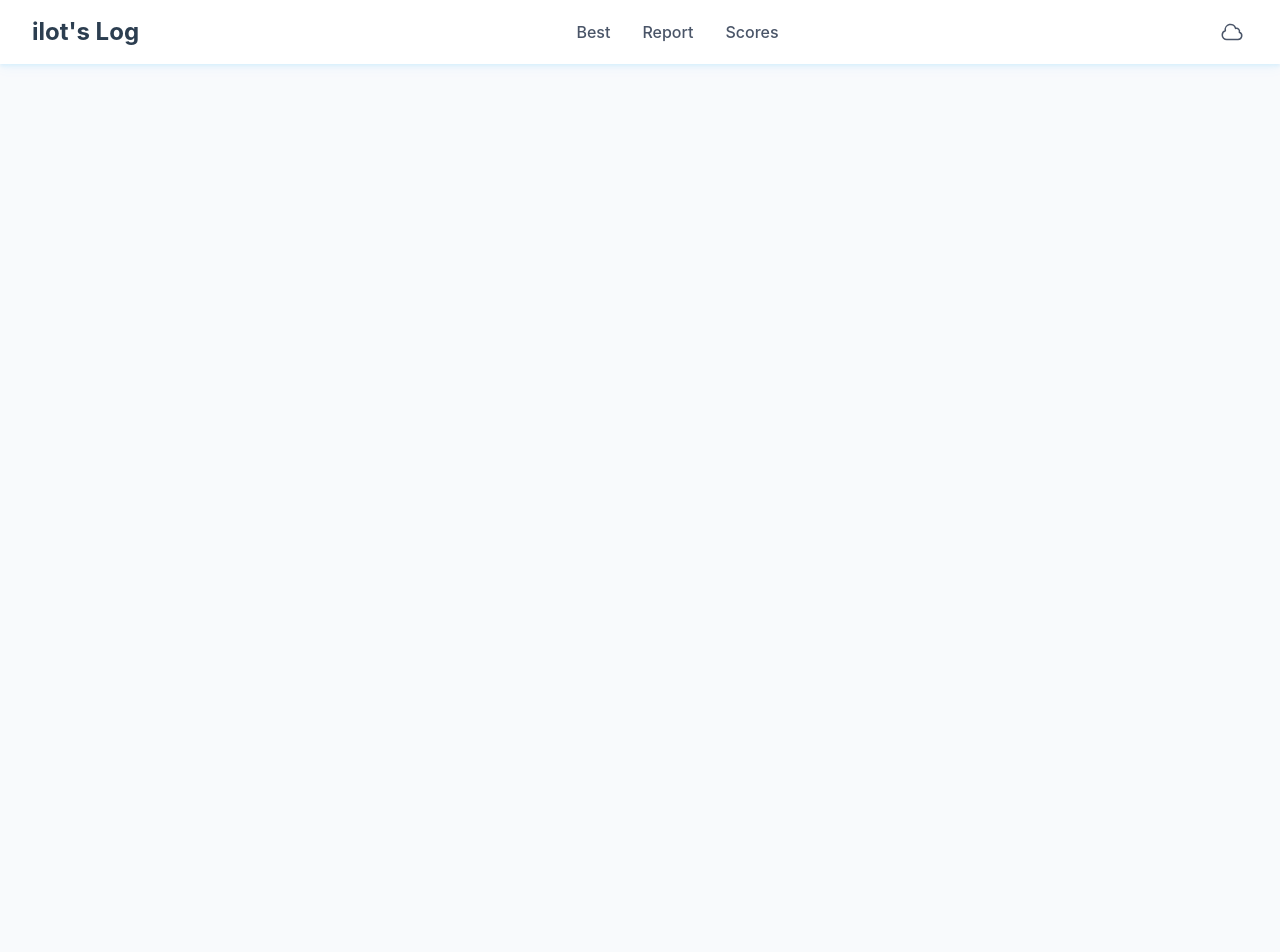
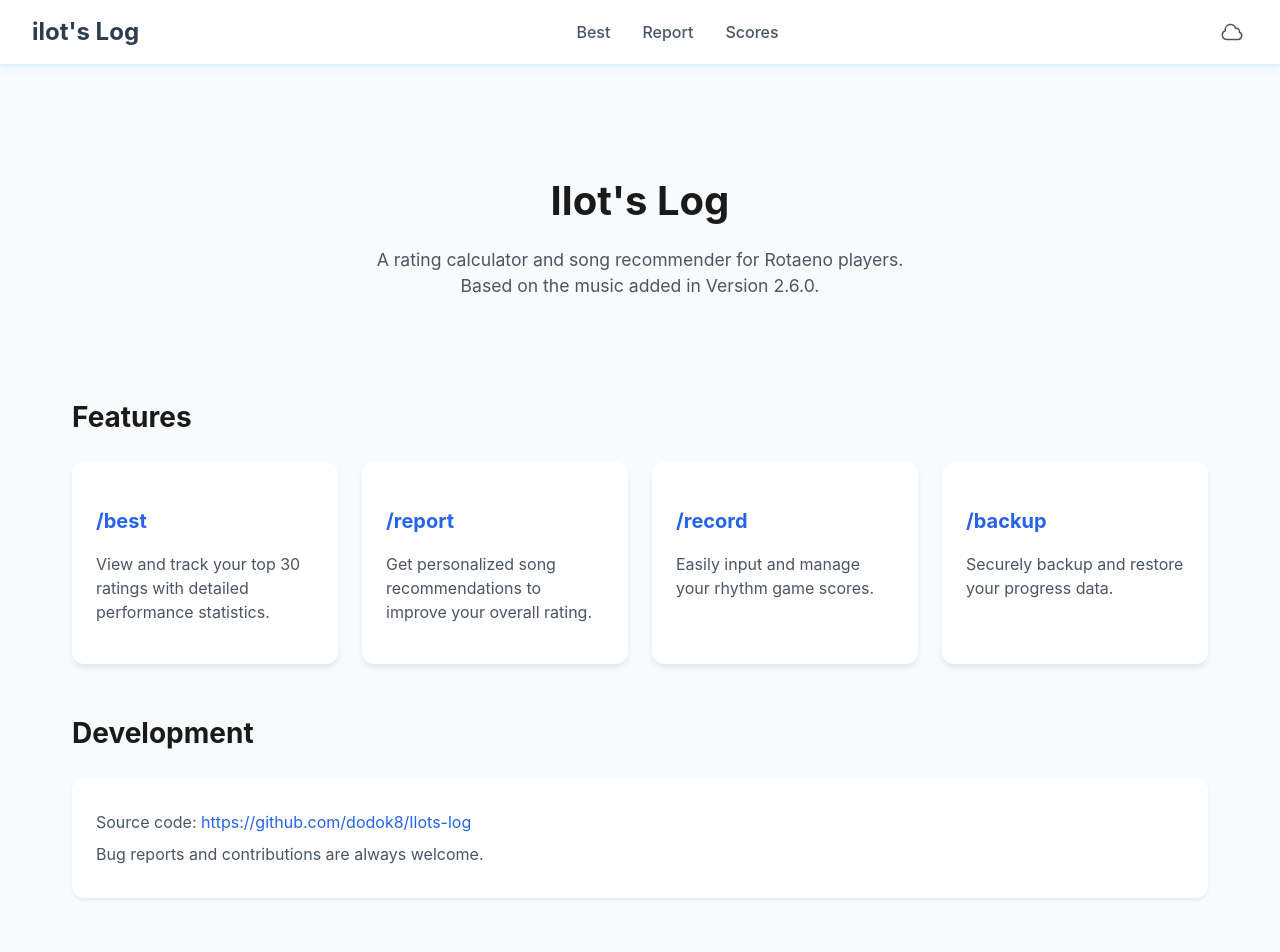
Before and after one commit to dodok8/Ilots-log, a SvelteKit app: page / in a window 1280 px wide. Shown: the top 952 px of the page. Before the commit the page ends 800 px from the top, so only its background shows below. Built offline with nearby package versions, Linux system fonts and the light colour scheme.

Commit message:
📝 add: main doc

```diff
--- a/src/routes/+page.svelte
+++ b/src/routes/+page.svelte
@@ -1,10 +1,155 @@
 <script lang="ts">
-	import { scores } from '$lib/states/score.svelte';
-	import { getPotentialCharts } from '$lib/utils/best';
-	import { calculateRequiredScore } from '$lib/utils/rating';
-
-	let potentialCharts = $derived(getPotentialCharts(scores.scores, scores.targetRating));
+    import { scores } from "$lib/states/score.svelte";
 </script>
 
 <div class="home-container">
+    <section class="hero">
+        <h1>Ilot's Log</h1>
+        <p class="subtitle">A rating calculator and song recommender for Rotaeno players.<br> Based on the music added in Version {scores.scores.at(-1)?.releaseVersion}.</p>
+    </section>
+
+    <section class="features">
+        <h2>Features</h2>
+        <div class="feature-grid">
+            <a href="/best" class="feature-card">
+                <h3>/best</h3>
+                <p>View and track your top 30 ratings with detailed performance statistics.</p>
+            </a>
+            <a href="/report" class="feature-card">
+                <h3>/report</h3>
+                <p>Get personalized song recommendations to improve your overall rating.</p>
+            </a>
+            <a href="/scores" class="feature-card">
+                <h3>/record</h3>
+                <p>Easily input and manage your rhythm game scores.</p>
+            </a>
+            <a href="/backup" class="feature-card">
+                <h3>/backup</h3>
+                <p>Securely backup and restore your progress data.</p>
+            </a>
+        </div>
+    </section>
+
+    <section class="development">
+        <h2>Development</h2>
+        <div class="info-card">
+            <p>Source code: <a href="https://github.com/dodok8/Ilots-log">https://github.com/dodok8/Ilots-log</a></p>
+            <p>Bug reports and contributions are always welcome.</p>
+        </div>
+    </section>
+
+    <section class="credits">
+        <h2>Credits</h2>
+        <div class="info-card">
+            <p>Song data source: <a href="https://wiki.rotaeno.cn">Rotaeno Chinese Wiki</a></p>
+            <p>Special thanks to GalvinGao's excellent <a href="https://rotaeno.imgg.dev/">RotaenoKit</a>. This site was developed with inspiration from GalvinGao's website's features.</p>
+        </div>
+    </section>
 </div>
+
+<style>
+    .home-container {
+        max-width: 1200px;
+        margin: 0 auto;
+        padding: 2rem;
+    }
+
+    section {
+        margin-bottom: 3rem;
+    }
+
+    .hero {
+        text-align: center;
+        padding: 3rem 0;
+    }
+
+    .hero h1 {
+        font-size: 2.5rem;
+        color: #1a1a1a;
+        margin-bottom: 1rem;
+    }
+
+    .subtitle {
+        font-size: 1.1rem;
+        color: #4b5563;
+        max-width: 600px;
+        margin: 0 auto;
+    }
+
+    h2 {
+        font-size: 1.75rem;
+        color: #1a1a1a;
+        margin-bottom: 1.5rem;
+    }
+
+    .feature-grid {
+        display: grid;
+        grid-template-columns: repeat(auto-fit, minmax(250px, 1fr));
+        gap: 1.5rem;
+    }
+
+    .feature-card {
+        background: white;
+        padding: 1.5rem;
+        border-radius: 0.75rem;
+        box-shadow: 0 4px 6px -1px rgb(0 0 0 / 0.1);
+        transition: transform 0.2s, box-shadow 0.2s;
+    }
+
+    .feature-card:hover {
+        transform: translateY(-2px);
+        box-shadow: 0 6px 8px -1px rgb(0 0 0 / 0.15);
+    }
+
+    .feature-card h3 {
+        font-size: 1.25rem;
+        color: #2563eb;
+        margin-bottom: 0.75rem;
+    }
+
+    .feature-card p {
+        color: #4b5563;
+        line-height: 1.5;
+    }
+
+    .info-card {
+        background: white;
+        padding: 1.5rem;
+        border-radius: 0.75rem;
+        box-shadow: 0 2px 4px -1px rgb(0 0 0 / 0.1);
+    }
+
+    .info-card p {
+        margin: 0.5rem 0;
+        color: #4b5563;
+    }
+
+    a {
+        color: #2563eb;
+        text-decoration: none;
+        transition: color 0.2s;
+    }
+
+    a:hover {
+        color: #1d4ed8;
+        text-decoration: underline;
+    }
+
+    @media (max-width: 768px) {
+        .home-container {
+            padding: 1rem;
+        }
+
+        .hero {
+            padding: 2rem 0;
+        }
+
+        .hero h1 {
+            font-size: 2rem;
+        }
+
+        .feature-grid {
+            grid-template-columns: 1fr;
+        }
+    }
+</style>
```
